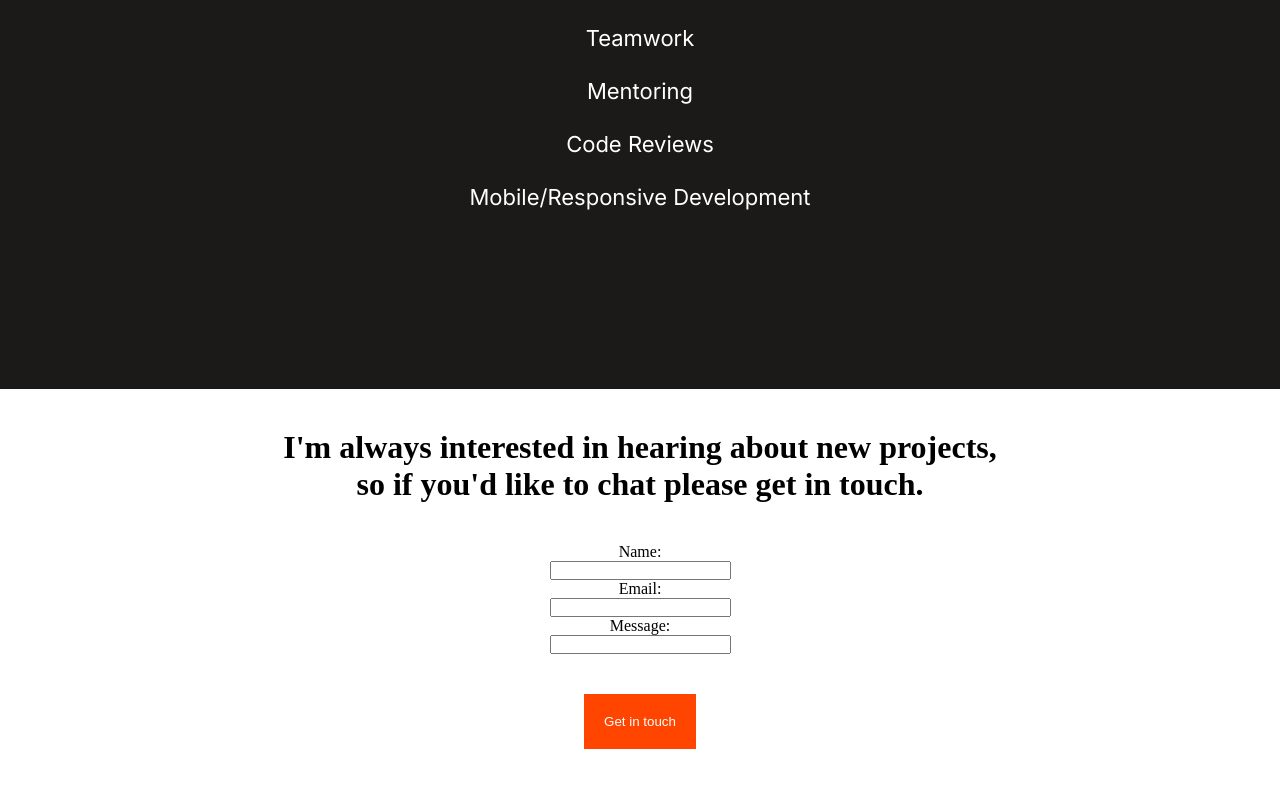
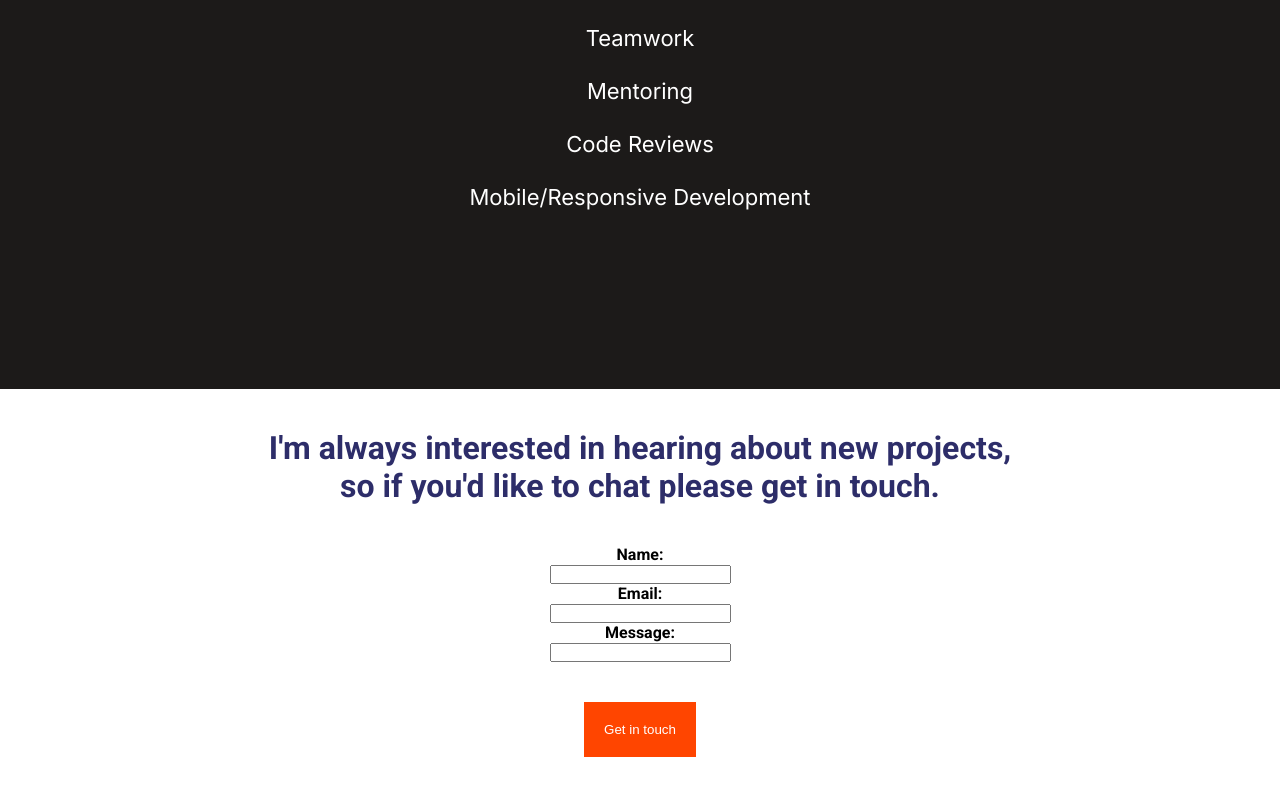
Before and after one commit to Felipeg005/Contact-Form-CR, a plain HTML site: page index.html in a window 1280 px wide. Shown: the part 6318-7118 px from the top of the page. Drawn offline with Linux system fonts and the light colour scheme.

Commit message:
Add requested changes

```diff
--- a/css/main.css
+++ b/css/main.css
@@ -329,9 +329,12 @@ li {
 .form-title {
   margin: 40px 0 0 0;
   text-align: center;
+  color: rgb(45, 45, 105);
+  font-family: "Roboto", sans-serif;
 }
 
 .form {
+  font-family: "Roboto", sans-serif;
   margin: 40px 0 40px 0;
   text-align: center;
 }
--- a/index.html
+++ b/index.html
@@ -291,6 +291,7 @@
       </div>
     </main>
     <h1 class="form-title">I'm always interested in hearing about new projects,<br>so if you'd like to chat please get in touch.</h1>
+    <footer>
       <form class="form">
         <label for="name">Name:</label><br>
         <input id="name" type="text" name="name" maxlength="30"><br>
@@ -300,6 +301,7 @@
         <input id="message" type="text" name="message"  maxlength="500"><br>
         <button class="form-button" type="submit">Get in touch</button>
       </form>
+    </footer>
 
     <script
       src="https://kit.fontawesome.com/e966a3bd22.js"
```
Also changed, not shown: 1 other file. Lines whose indentation alone changed are shown as unchanged.
